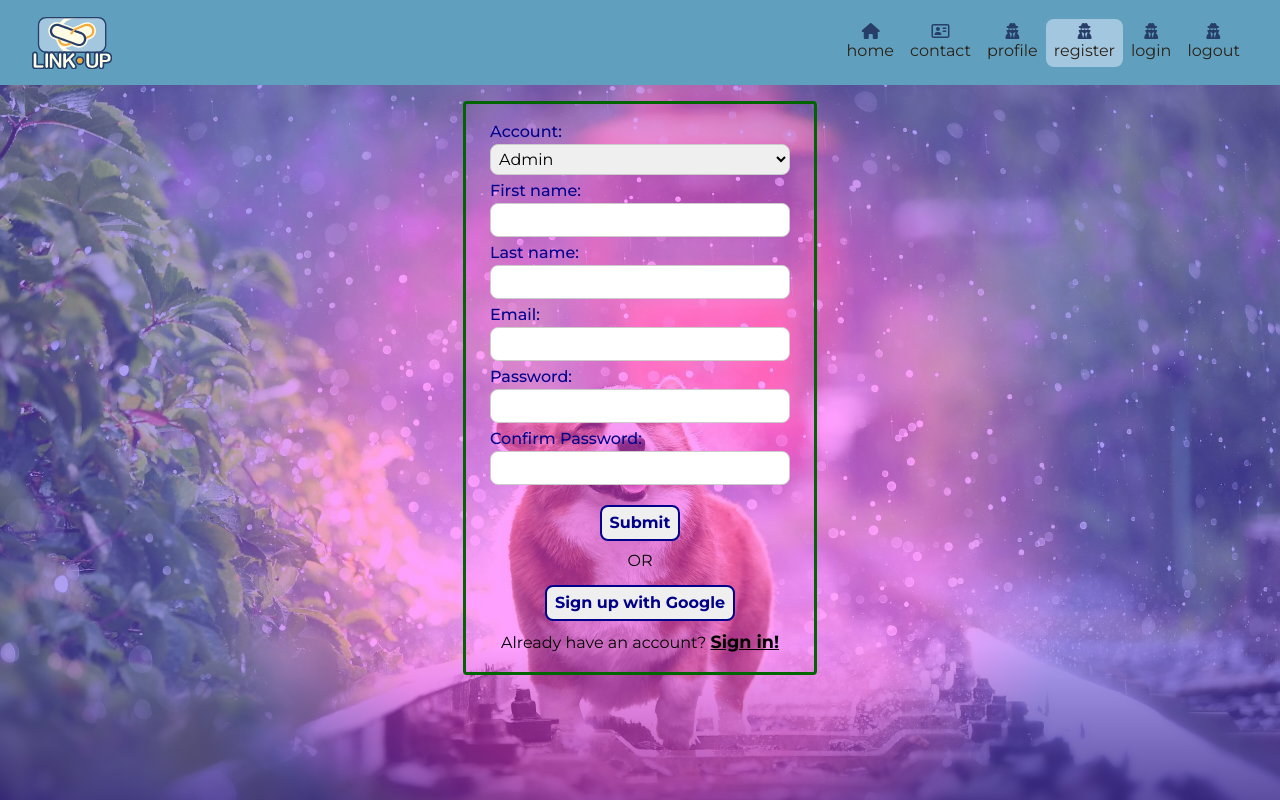
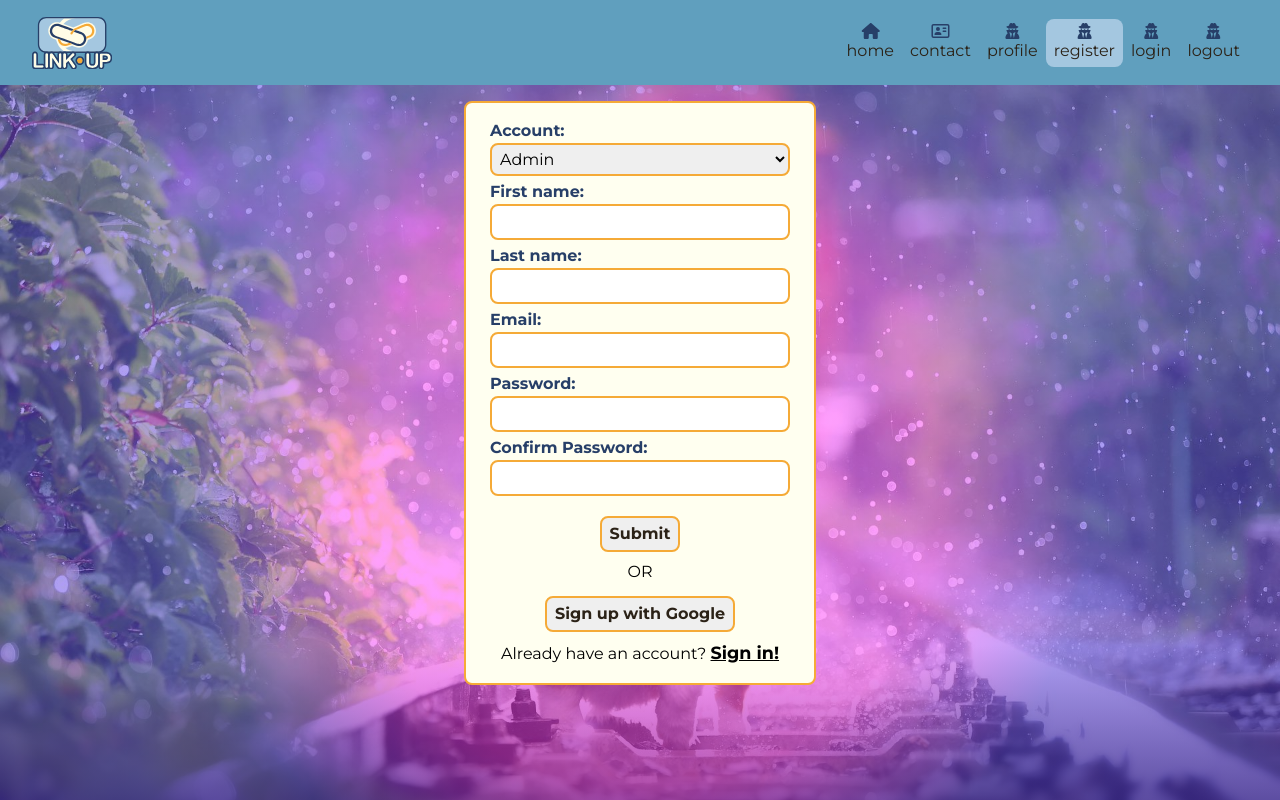
Before and after one commit to AlexanderKrysiuk/LinkUp-Frontend, a React (Vite) app: page /register in a window 1280 px wide. Shown: the top 800 px of the page. Built offline with nearby package versions, Linux system fonts and the light colour scheme; a web font is replaced by a local one.

Commit message:
feat: exploring SASS capabilities

```diff
--- a/src/index.css
+++ b/src/index.css
@@ -25,7 +25,7 @@
 	/* light mode */
 	/* color scheme */
 	--color-call-to-action: #f5aa37;
-	--color-background: #e3e1c5;
+	--color-background: #fffff0;
 	--color-text: #2b2217;
 	--color-primary: #a4c7e0;
 	--color-secondary: #609fbe;
--- a/src/layouts/FormLayout.css
+++ b/src/layouts/FormLayout.css
@@ -7,8 +7,9 @@
 /* color scheme */
 /* functional colors */
 .form {
-  border: 0.2rem solid #006400;
-  border-radius: 0.25rem;
+  background-color: #fffff0;
+  border: #f5aa37 solid 2px;
+  border-radius: 0.5rem;
   padding: 1rem;
   display: flex;
   position: relative;
@@ -23,7 +24,6 @@
   display: flex;
   flex-direction: column;
   min-width: 300px;
-  /* padding: 0.5rem; */
   text-align: left;
   margin: 0 0.5rem 0 0.5rem;
 }
@@ -35,18 +35,18 @@
   margin-bottom: 0.25rem;
 }
 .form__container-element__label {
-  font-weight: 500;
-  color: darkblue;
+  font-weight: 700;
+  color: #273f68;
 }
 .form__container-element__input {
   padding: 0.25rem;
-  border: 1px solid #ccc;
+  border: #f5aa37 solid 2px;
   border-radius: 0.5rem;
   width: 100%;
 }
 .form__container__error-message, .form__container-element__validation-prompt {
   float: left;
-  color: black;
+  color: #dc143c;
   font-size: 0.7rem;
   margin-top: 0.25rem;
   font-style: italic;
@@ -78,9 +78,9 @@
 .form__container__submit-button {
   padding: 0.25rem 0.5rem;
   margin-top: 1rem;
-  color: darkblue;
+  color: #2b2217;
   font-weight: 700;
-  border: darkblue solid 2px;
+  border: #f5aa37 solid 2px;
   border-radius: 0.5rem;
   cursor: pointer;
   width: -moz-fit-content;
@@ -92,9 +92,9 @@
 .google-button {
   padding: 0.25rem 0.5rem;
   margin-top: 0.5rem;
-  color: darkblue;
+  color: #2b2217;
   font-weight: 700;
-  border: darkblue solid 2px;
+  border: #f5aa37 solid 2px;
   border-radius: 0.5rem;
   cursor: pointer;
   width: -moz-fit-content;
@@ -105,7 +105,6 @@
 
 .form__container__submit-button:hover,
 .google-button:hover {
-  background-color: #0056b3;
-  color: whitesmoke;
+  background-color: #a4c7e0;
   border: transparent solid 2px;
 }/*# sourceMappingURL=FormLayout.css.map */
--- a/src/layouts/FormLayout.scss
+++ b/src/layouts/FormLayout.scss
@@ -1,7 +1,7 @@
-@use '../styles/variables' as vars;
+@use '../styles/variables' as *;
 .form {
-	border: 0.2rem solid #006400;
-	border-radius: vars.$border-rounded;
+	background-color: $color-background;
+	@include border-important;
 	padding: 1rem;
 	display: flex;
 	position: relative;
@@ -15,7 +15,6 @@
 		display: flex;
 		flex-direction: column;
 		min-width: 300px;
-		/* padding: 0.5rem; */
 		text-align: left;
 		margin: 0 0.5rem 0 0.5rem;
 		&-element {
@@ -25,14 +24,13 @@
 			width: 100%;
 			margin-bottom: 0.25rem;
 			&__label {
-				font-weight: 500;
-				color: darkblue;
+				font-weight: $font-weight-bold;
+				color: $color-heading;
 			}
 
 			&__input {
 				padding: 0.25rem;
-				border: 1px solid #ccc;
-				border-radius: 0.5rem;
+				@include border-important;
 				width: 100%;
 			}
 		}
@@ -40,7 +38,7 @@
 		&__error-message,
 		&-element__validation-prompt {
 			float: left;
-			color: black;
+			color: $color-warning1;
 			font-size: 0.7rem;
 			margin-top: 0.25rem;
 			font-style: italic;
@@ -55,7 +53,7 @@
 
 		a {
 			font-size: 1.1rem;
-			font-weight: 700;
+			font-weight: $font-weight-bold;
 			text-decoration: underline;
 
 			&::after {
@@ -74,10 +72,9 @@
 .form__container__submit-button {
 	padding: 0.25rem 0.5rem;
 	margin-top: 1rem;
-	color: darkblue;
-	font-weight: 700;
-	border: darkblue solid 2px;
-	border-radius: 0.5rem;
+	color: $color-text;
+	font-weight: $font-weight-bold;
+	@include border-important;
 	cursor: pointer;
 	width: fit-content;
 	align-self: center;
@@ -86,10 +83,9 @@
 .google-button {
 	padding: 0.25rem 0.5rem;
 	margin-top: 0.5rem;
-	color: darkblue;
-	font-weight: 700;
-	border: darkblue solid 2px;
-	border-radius: 0.5rem;
+	color: $color-text;
+	font-weight: $font-weight-bold;
+	@include border-important;
 	cursor: pointer;
 	width: fit-content;
 	align-self: center;
@@ -97,7 +93,6 @@
 }
 .form__container__submit-button:hover,
 .google-button:hover {
-	background-color: #0056b3;
-	color: whitesmoke;
+	background-color: $color-primary;
 	border: transparent solid 2px;
 }
--- a/src/layouts/profile/ProfilePageLayout.css
+++ b/src/layouts/profile/ProfilePageLayout.css
@@ -14,7 +14,7 @@
 }
 .profile:before {
   content: "";
-  background-color: white !important;
+  background-color: var(--color-background) !important;
   position: absolute;
   top: 0;
   left: 0;
--- a/src/layouts/profile/ProfilePageLayout.scss
+++ b/src/layouts/profile/ProfilePageLayout.scss
@@ -12,7 +12,7 @@
 	backdrop-filter: blur(2px);
 	&:before {
 		content: '';
-		background-color: white !important;
+		background-color: var(--color-background) !important;
 		position: absolute;
 		top: 0;
 		left: 0;
```
Also changed, not shown: src/styles/_variables.scss (+8 -2 lines), 2 other files (tests, documents, lock files or other folders).
